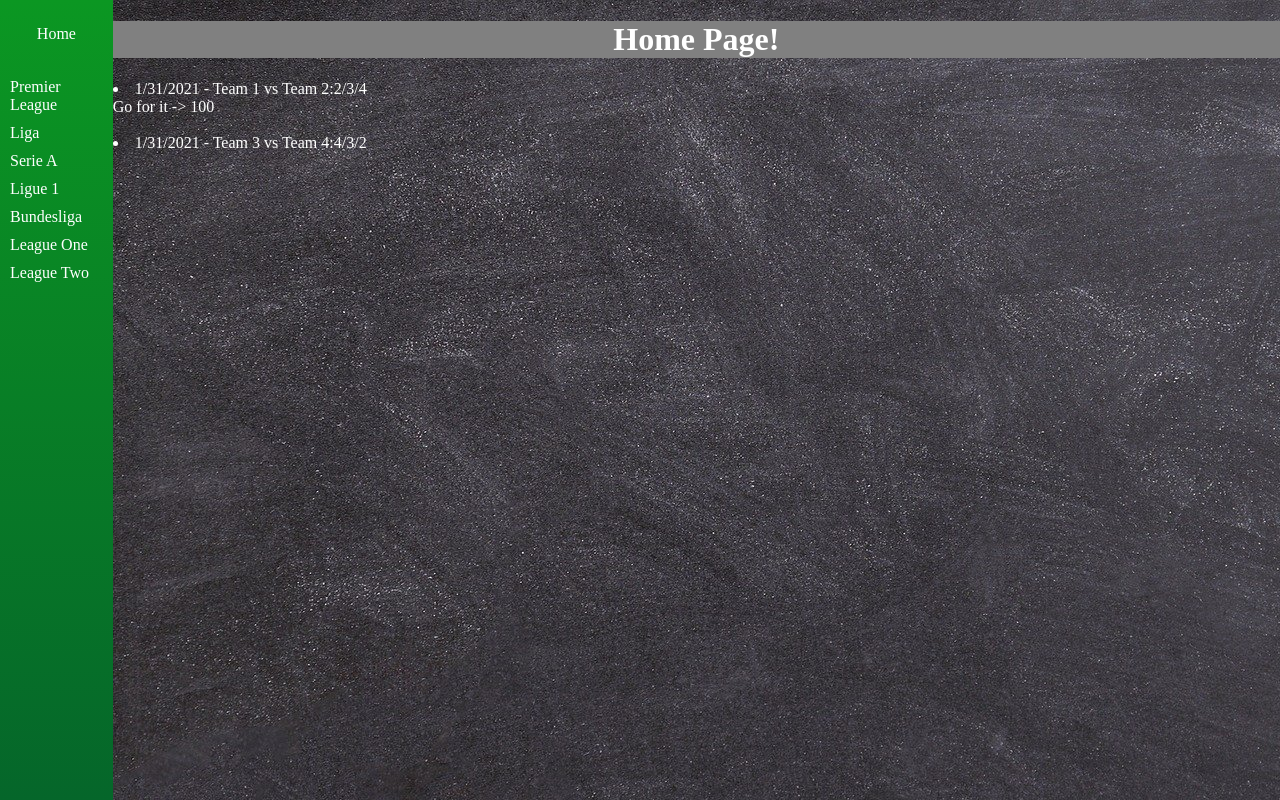
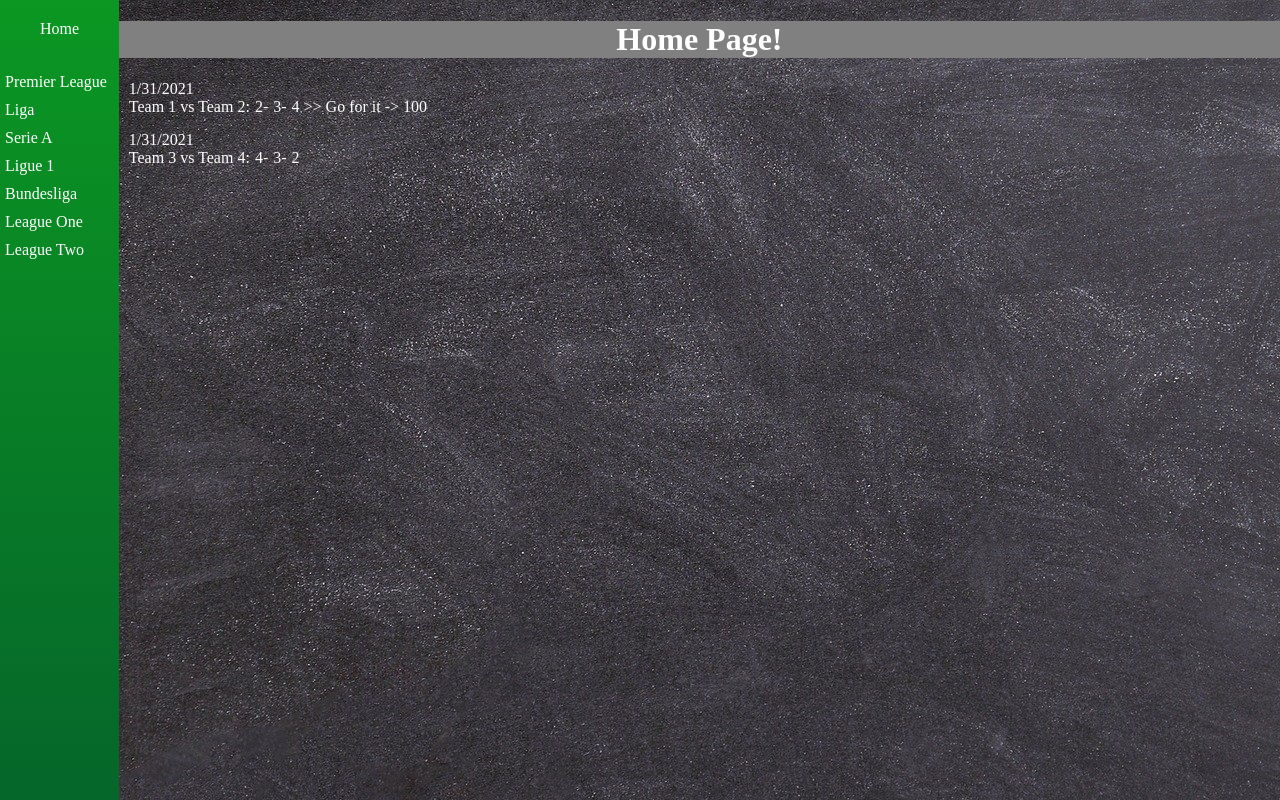
Before and after one commit to JeremyLavigne/betting-dashboard, a React app: page / in a window 1280 px wide. Built offline with nearby package versions, Linux system fonts and the light colour scheme; the HTML template or start-up script is replaced by a standard one.

Commit message:
Match Line component.

```diff
--- /dev/null
+++ b/src/components/championshipPage/ChampionshipPage.css
@@ -0,0 +1,4 @@
+.championship_page {
+    padding-left: var(--margin-md);
+    background-color: hotpink;
+}
--- a/src/components/championshipPage/ChampionshipPage.tsx
+++ b/src/components/championshipPage/ChampionshipPage.tsx
@@ -10,6 +10,8 @@ import { MatchWithBetDetails } from '../../ts/app_types';
 
 import Button from '../button/Button';
 
+import './ChampionshipPage.css';
+
 interface ChampionshipPageProps {
     urlForNewMatches: string;
     urlForOldMatches: string;
@@ -18,7 +20,7 @@ interface ChampionshipPageProps {
     maxOdd: number;
 }
 
-const Navbar: React.FC<ChampionshipPageProps> = (props): JSX.Element => {
+const ChampionshipPage: React.FC<ChampionshipPageProps> = (props): JSX.Element => {
     const [nextMatches, setNextMatches] = useState<Array<MatchWithBetDetails>>([]);
     const { urlForNewMatches, urlForOldMatches, idIndicator, capital, maxOdd } = props;
 
@@ -36,7 +38,7 @@ const Navbar: React.FC<ChampionshipPageProps> = (props): JSX.Element => {
     console.log(nextMatches);
 
     return (
-        <div>
+        <div className="championship_page">
             <div>
                 <Button onClick={handleScrap}>Scrap it</Button>
             </div>
@@ -57,7 +59,7 @@ const Navbar: React.FC<ChampionshipPageProps> = (props): JSX.Element => {
     );
 };
 
-Navbar.defaultProps = {
+ChampionshipPage.defaultProps = {
     urlForNewMatches: 'https://www.betexplorer.com/soccer/england/premier-league/',
     urlForOldMatches: 'https://www.football-data.co.uk/mmz4281/2021/E0.csv',
     idIndicator: ['PL', '20192020'],
@@ -65,4 +67,4 @@ Navbar.defaultProps = {
     maxOdd: 3,
 };
 
-export default Navbar;
+export default ChampionshipPage;
--- a/src/components/home/Home.tsx
+++ b/src/components/home/Home.tsx
@@ -1,4 +1,5 @@
 import React from 'react';
+import MatchLine from '../matchLine/MatchLine';
 
 import './Home.css';
 
@@ -13,6 +14,10 @@ const Home: React.FC = (): JSX.Element => {
             oddA: 4,
             betOn: true,
             betAmount: 100,
+            s2GameFormRatio: 0,
+            s7PowerRatingRatio: 0,
+            s9PpsRatio: 0,
+            fairOddH: 2,
         },
         {
             homeTeam: 'Team 3',
@@ -23,21 +28,20 @@ const Home: React.FC = (): JSX.Element => {
             oddA: 2,
             betOn: false,
             betAmount: 100,
+            s2GameFormRatio: 0,
+            s7PowerRatingRatio: 0,
+            s9PpsRatio: 0,
+            fairOddH: 2,
         },
     ];
     return (
         <div id="home_page">
             <h1>Home Page!</h1>
-            {nextMatches.map((match) => (
-                <li key={`${match.homeTeam}-${match.date.toLocaleDateString()}`}>
-                    {match.date.toLocaleDateString()} - {match.homeTeam} vs {match.awayTeam}:{match.oddH}/{match.oddD}/
-                    {match.oddA}
-                    <br />
-                    {match.betOn && `Go for it -> ${match.betAmount}`}
-                    <br />
-                    <br />
-                </li>
-            ))}
+            <div className="justfortest" style={{ paddingLeft: '10px' }}>
+                {nextMatches.map((m) => (
+                    <MatchLine key={`${m.homeTeam}-${m.date}`} match={m} />
+                ))}
+            </div>
         </div>
     );
 };
--- /dev/null
+++ b/src/components/matchLine/MatchLine.css
@@ -0,0 +1,7 @@
+.match-line {
+    margin-bottom: var(--margin-md);
+}
+
+.match-line-odd {
+    margin-left: var(--margin-xsm);
+}
--- /dev/null
+++ b/src/components/matchLine/MatchLine.tsx
@@ -0,0 +1,42 @@
+import React from 'react';
+
+import './MatchLine.css';
+
+import { MatchWithBetDetails } from '../../ts/app_types';
+
+interface MatchLineProps {
+    match: MatchWithBetDetails;
+}
+
+const MatchLine: React.FC<MatchLineProps> = ({ match }): JSX.Element => {
+    return (
+        <div className="match-line">
+            <div className="match-line-date">{match.date.toLocaleDateString()}</div>
+            <div>
+                {match.homeTeam} vs {match.awayTeam}:<span className="match-line-odd">{match.oddH}</span>-
+                <span className="match-line-odd">{match.oddD}</span>-
+                <span className="match-line-odd">{match.oddA}</span>
+                <span>{match.betOn && ` >> Go for it -> ${match.betAmount}`}</span>
+            </div>
+        </div>
+    );
+};
+
+MatchLine.defaultProps = {
+    match: {
+        date: new Date(),
+        homeTeam: 'Team 1',
+        awayTeam: 'Team 2',
+        s2GameFormRatio: 0,
+        s7PowerRatingRatio: 0,
+        s9PpsRatio: 0,
+        oddH: 3,
+        oddD: 3,
+        oddA: 3,
+        fairOddH: 3,
+        betAmount: 0,
+        betOn: false,
+    },
+};
+
+export default MatchLine;
--- a/src/components/navbar/Navbar.css
+++ b/src/components/navbar/Navbar.css
@@ -1,7 +1,7 @@
 nav {
     background: var(--green);
-    padding: var(--margin-sm);
-    max-width: var(--menu-width);
+    padding: var(--margin-xsm);
+    width: var(--menu-width);
 
     display: flex;
     flex-direction: column;
```
